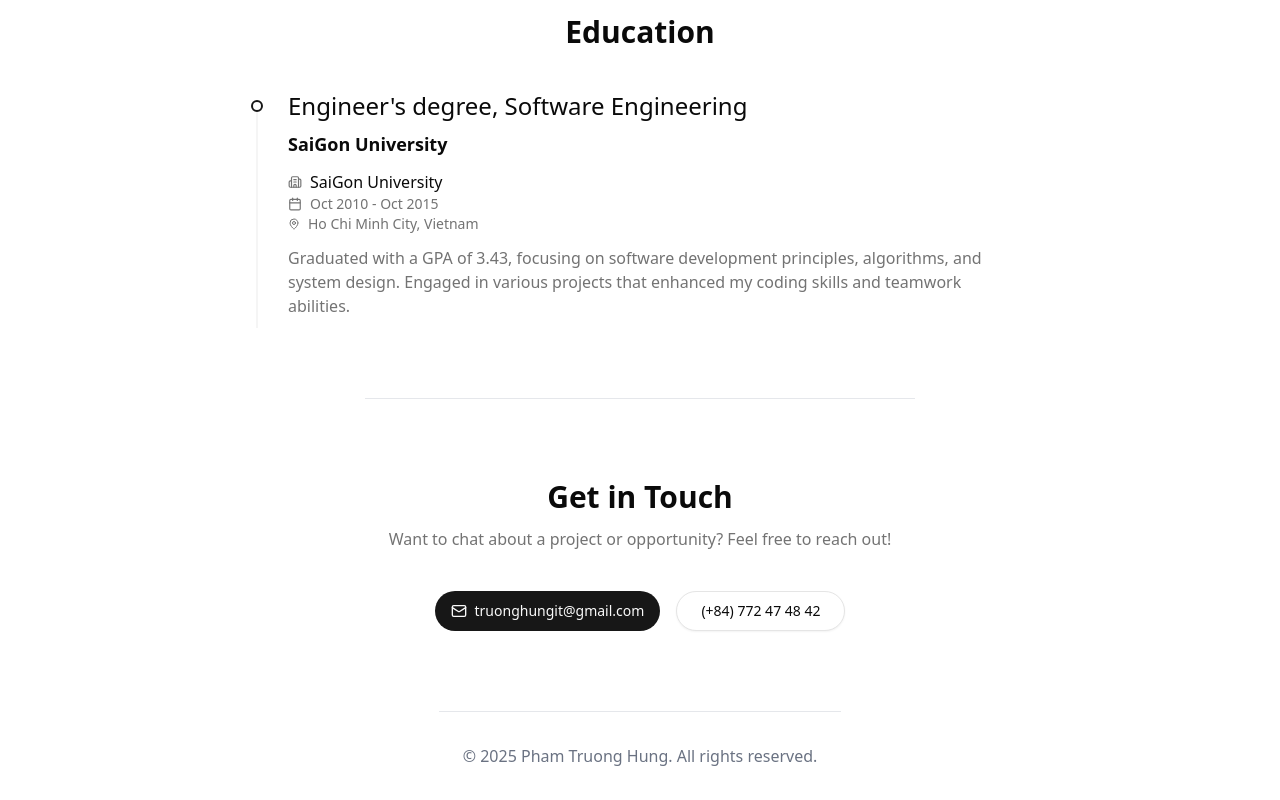
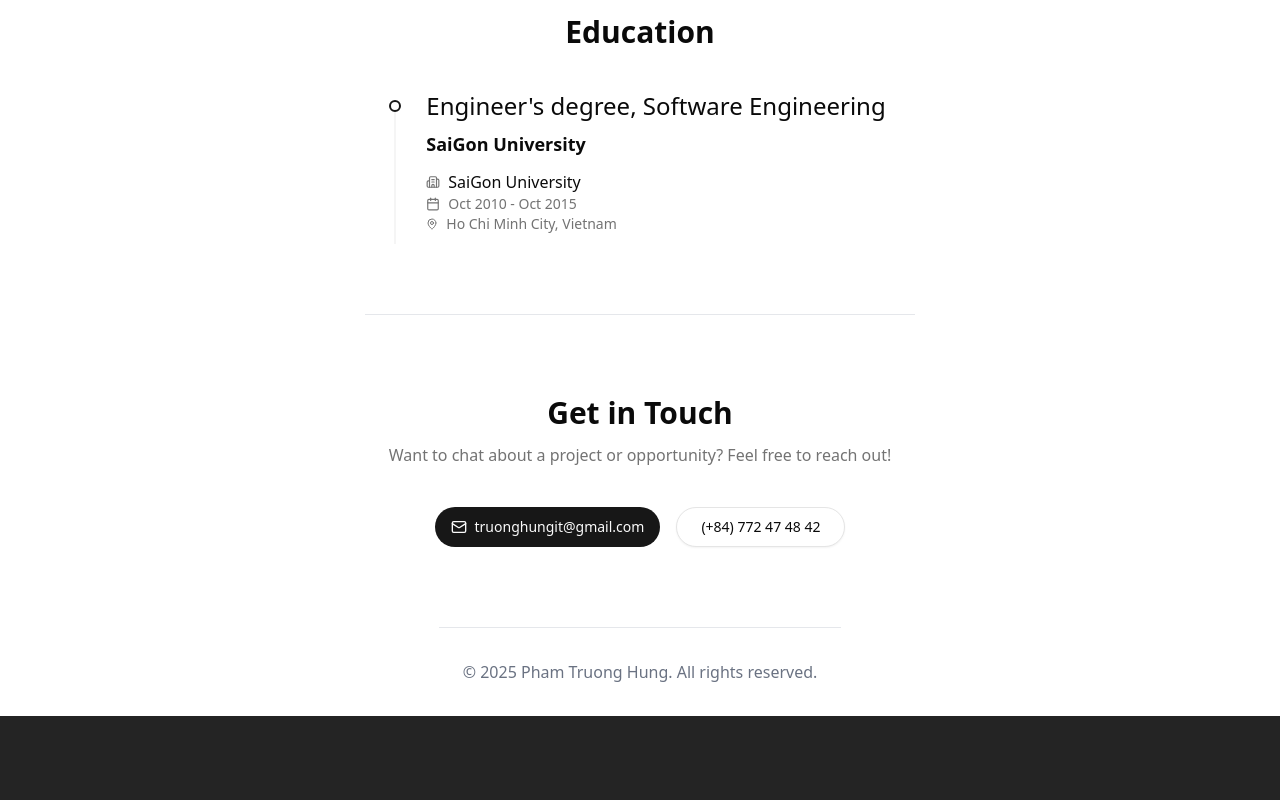
Before and after one commit to truonghungit/portfolio, a React (Vite) app: page / in a window 1280 px wide. Shown: the part 4388-5188 px from the top of the page. After the commit the page ends 5104 px from the top, so only its background shows below. Built offline with nearby package versions, Linux system fonts and the light colour scheme.

Commit message:
refactor: comment out education description paragraph for clarity

```diff
--- a/src/components/section/education.tsx
+++ b/src/components/section/education.tsx
@@ -56,11 +56,11 @@
                 <span>Ho Chi Minh City, Vietnam</span>
               </div>
             </div>
-            <p className='text-muted-foreground'>
+            {/* <p className='text-muted-foreground'>
               Graduated with a GPA of 3.43, focusing on software development
               principles, algorithms, and system design. Engaged in various
               projects that enhanced my coding skills and teamwork abilities.
-            </p>
+            </p> */}
           </motion.div>
         </div>
       </div>
```
